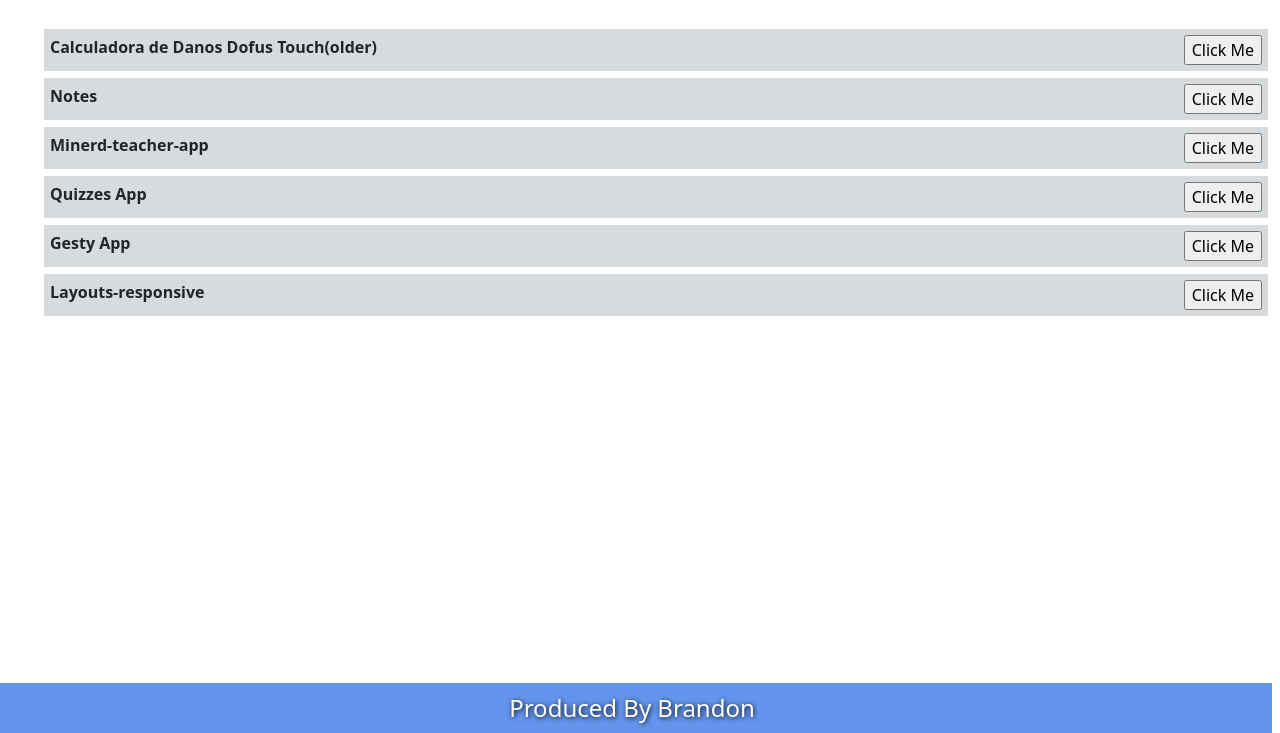
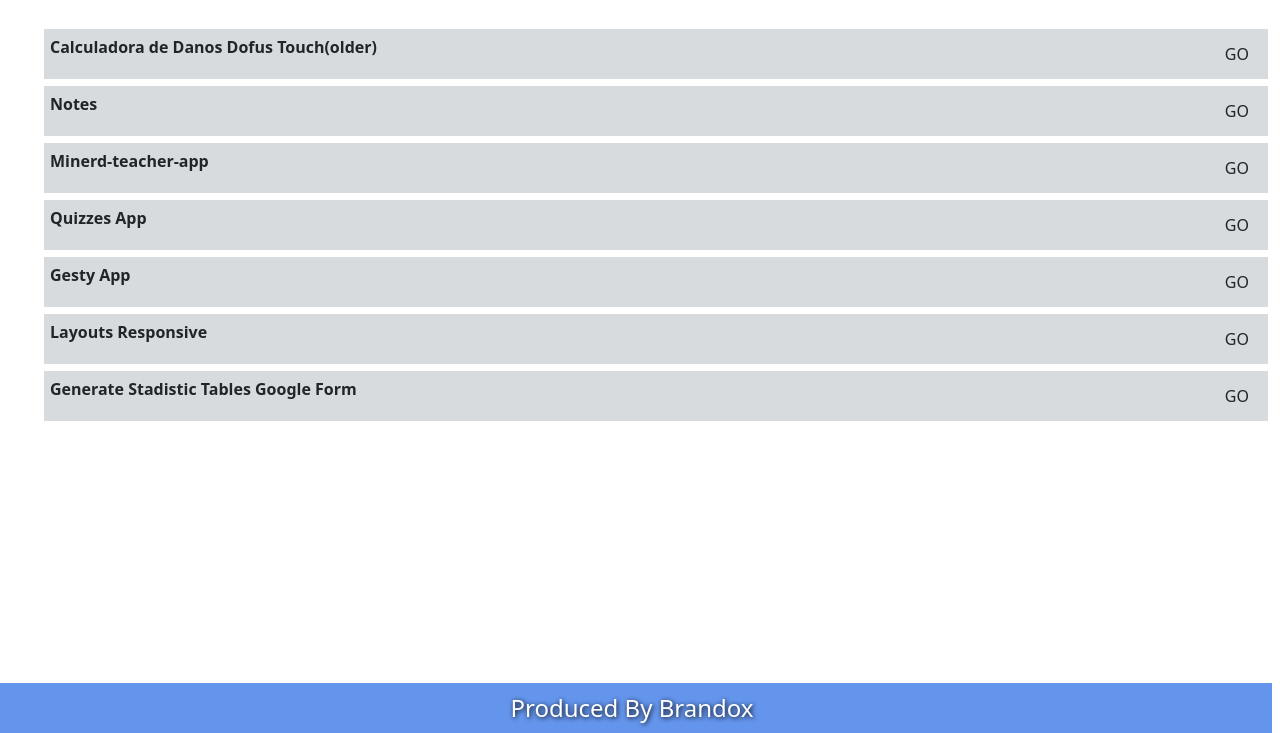
Before and after one commit to brandonprogamer02/deploy-apps-menu, a plain HTML site: page index.html in a window 1280 px wide. Shown: the part 67-800 px from the top of the page. Drawn offline with nearby package versions, Linux system fonts and the light colour scheme.

Commit message:
add the generate stadistic tables from google form project

```diff
--- a/index.html
+++ b/index.html
@@ -14,40 +14,42 @@
     <main class='container-fluid'>
         <div class='row'>
             <div class="col-12">
-                <h1>MENU DE ELECCION DE WEB APLICATIONS</h1>
+                <h1>Application Choise Menu</h1>
                 <div class=" mt-5">
                     <ul>
                         <li>
                             <span>Calculadora de Danos Dofus Touch(older)</span>
-                            <input type="button" value="Click Me" id="calculadora-dofus-touch">
+                            <button class='btn' id="calculadora-dofus-touch">GO</button>
                         </li>
                         <li>
                             <span>Notes</span>
-                            <input type="button" value="Click Me" id="practica-crud-html-css-js">
+                            <button class='btn' id="practica-crud-html-css-js">GO</button>
                         </li>
                         <li>
                             <span>Minerd-teacher-app</span>
-                            <input type="button" value="Click Me" id="aplicacion-maestros-minerd">
+                            <button class='btn' id="aplicacion-maestros-minerd">GO</button>
                         </li>
                         <li>
                             <span>Quizzes App</span>
-                            <input type="button" value="Click Me" id="quizzes-app">
+                            <button class='btn' id="quizzes-app">GO</button>
                         </li>
                         <li>
                             <span>Gesty App</span>
-                            <input type="button" value="Click Me" id="gesty-app">
+                            <button class='btn' id="gesty-app">GO</button>
+                        <li>
+                            <span>Layouts Responsive</span>
+                            <button class='btn' id="layouts-responsive">GO</button>
                         </li>
                         <li>
-                            <span>Layouts-responsive</span>
-                            <input type="button" value="Click Me" id="layouts-responsive">
-
+                            <span>Generate Stadistic Tables Google Form</span>
+                            <button class='btn' id="generate-stadistic-table-google-form">GO</button>
                         </li>
                     </ul>
                 </div>
             </div>
         </div>
     </main>
-    <footer>Produced By Brandon</footer>
+    <footer>Produced By Brandox</footer>
     <script src="script.js"></script>
 </body>
 
--- a/script.js
+++ b/script.js
@@ -4,3 +4,4 @@
 document.querySelector('#quizzes-app').addEventListener('click', () => open('https://brandox-quizz-app.netlify.app/'));
 document.querySelector('#gesty-app').addEventListener('click', () => open('https://gesty-app.netlify.app/'));
 document.querySelector('#layouts-responsive').addEventListener('click', () => open('https://layouts-responsive.netlify.app/'));
+document.querySelector('#generate-stadistic-table-google-form').addEventListener('click', () => open('https://generate-stadistic-tables.herokuapp.com/'));
--- a/style.css
+++ b/style.css
@@ -13,11 +13,7 @@
     padding: 6px;
     font-weight: bold;
 }
-li input:hover{
-    background: cornflowerblue;
-    color: white;
-    cursor: pointer;
-}
+
 
 footer{
     width: 100%;
```
